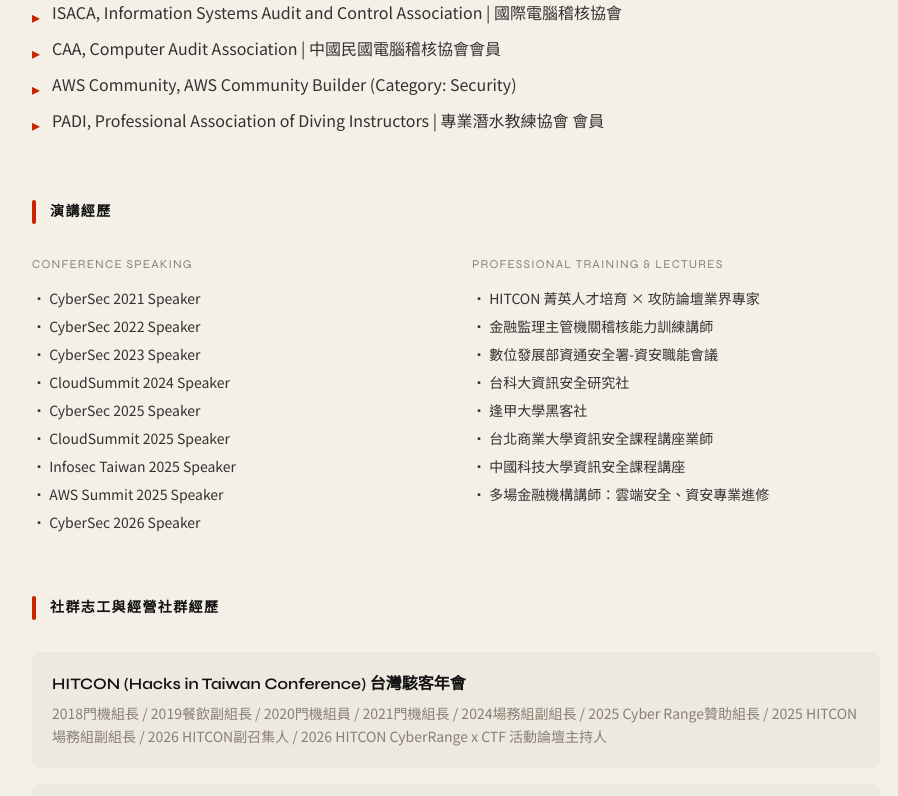
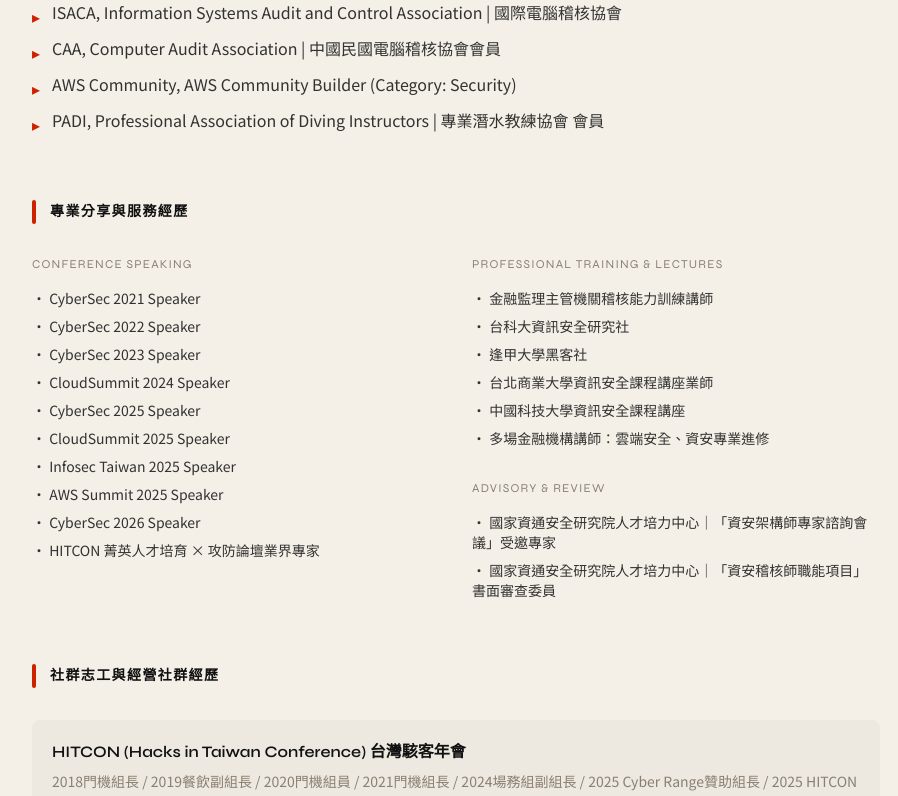
Before and after one commit to kuronetwork/kuronetwork.github.io, a Next.js app: page /about in a window 1280 px wide. Shown: the part 1214-2010 px from the top of the page, without its empty margins (56-954 px from the left). Built offline with nearby package versions, Linux system fonts and the light colour scheme; a web font is replaced by a local one.

Commit message:
Update page.tsx

```diff
--- a/app/about/page.tsx
+++ b/app/about/page.tsx
@@ -28,7 +28,7 @@
   { id: 'intro',        label: '簡介' },
   { id: 'work',         label: '工作經驗' },
   { id: 'org',          label: '參與專業組織資格' },
-  { id: 'speaking',     label: '演講經歷' },
+  { id: 'speaking',     label: '專業分享與服務經歷' },
   { id: 'community',    label: '社群志工與經營社群經歷' },
   { id: 'certs',        label: '專業證照' },
 ]
@@ -113,9 +113,9 @@
             </ul>
           </section>
 
-          {/* 演講經歷 */}
+          {/* 專業分享與服務經歷 */}
           <section id="speaking" className="mt-16">
-            <h2 className="section-title font-ui text-sm font-bold tracking-widest uppercase">演講經歷</h2>
+            <h2 className="section-title font-ui text-sm font-bold tracking-widest uppercase">專業分享與服務經歷</h2>
             <div className="grid md:grid-cols-2 gap-8">
               <div>
                 <p className="font-ui text-xs tracking-widest uppercase text-warm-gray mb-4">Conference Speaking</p>
@@ -129,20 +129,27 @@
                   <li>· Infosec Taiwan 2025 Speaker</li>
                   <li>· AWS Summit 2025 Speaker</li>
                   <li>· CyberSec 2026 Speaker</li>
+                  <li>· HITCON 菁英人才培育 × 攻防論壇業界專家</li>
                 </ul>
               </div>
               <div>
                 <p className="font-ui text-xs tracking-widest uppercase text-warm-gray mb-4">Professional Training & Lectures</p>
                 <ul className="space-y-2 font-body text-sm text-ink/85">
                   {[
-                    'HITCON 菁英人才培育 × 攻防論壇業界專家',
                     '金融監理主管機關稽核能力訓練講師',
-                    '數位發展部資通安全署-資安職能會議',
                     '台科大資訊安全研究社',
                     '逢甲大學黑客社',
                     '台北商業大學資訊安全課程講座業師',
                     '中國科技大學資訊安全課程講座',
                     '多場金融機構講師：雲端安全、資安專業進修',
+                  ].map((item) => <li key={item}>· {item}</li>)}
+                </ul>
+
+                <p className="font-ui text-xs tracking-widest uppercase text-warm-gray mt-8 mb-4">Advisory & Review</p>
+                <ul className="space-y-2 font-body text-sm text-ink/85">
+                  {[
+                    '國家資通安全研究院人才培力中心｜「資安架構師專家諮詢會議」受邀專家',
+                    '國家資通安全研究院人才培力中心｜「資安稽核師職能項目」書面審查委員',
                   ].map((item) => <li key={item}>· {item}</li>)}
                 </ul>
               </div>
```
